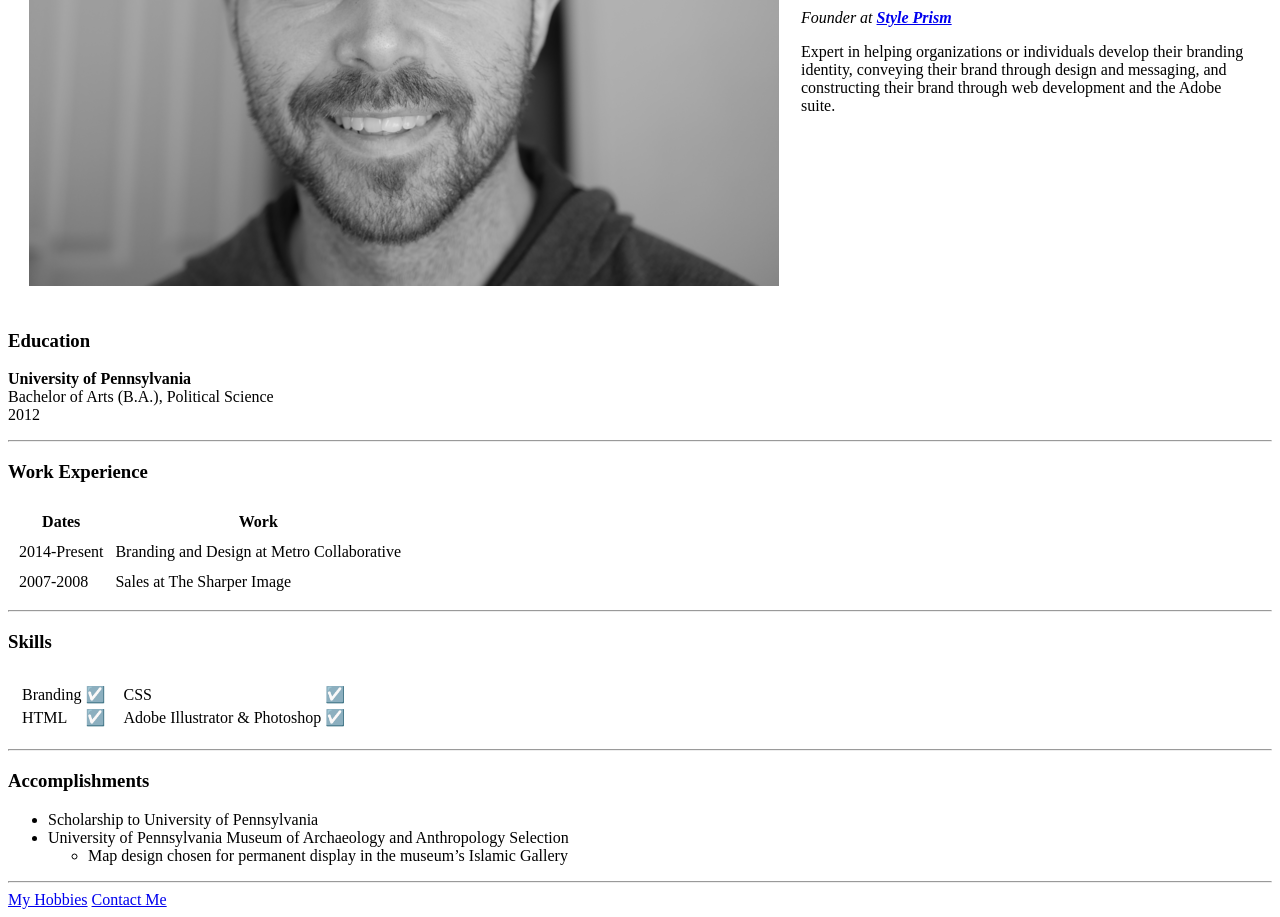
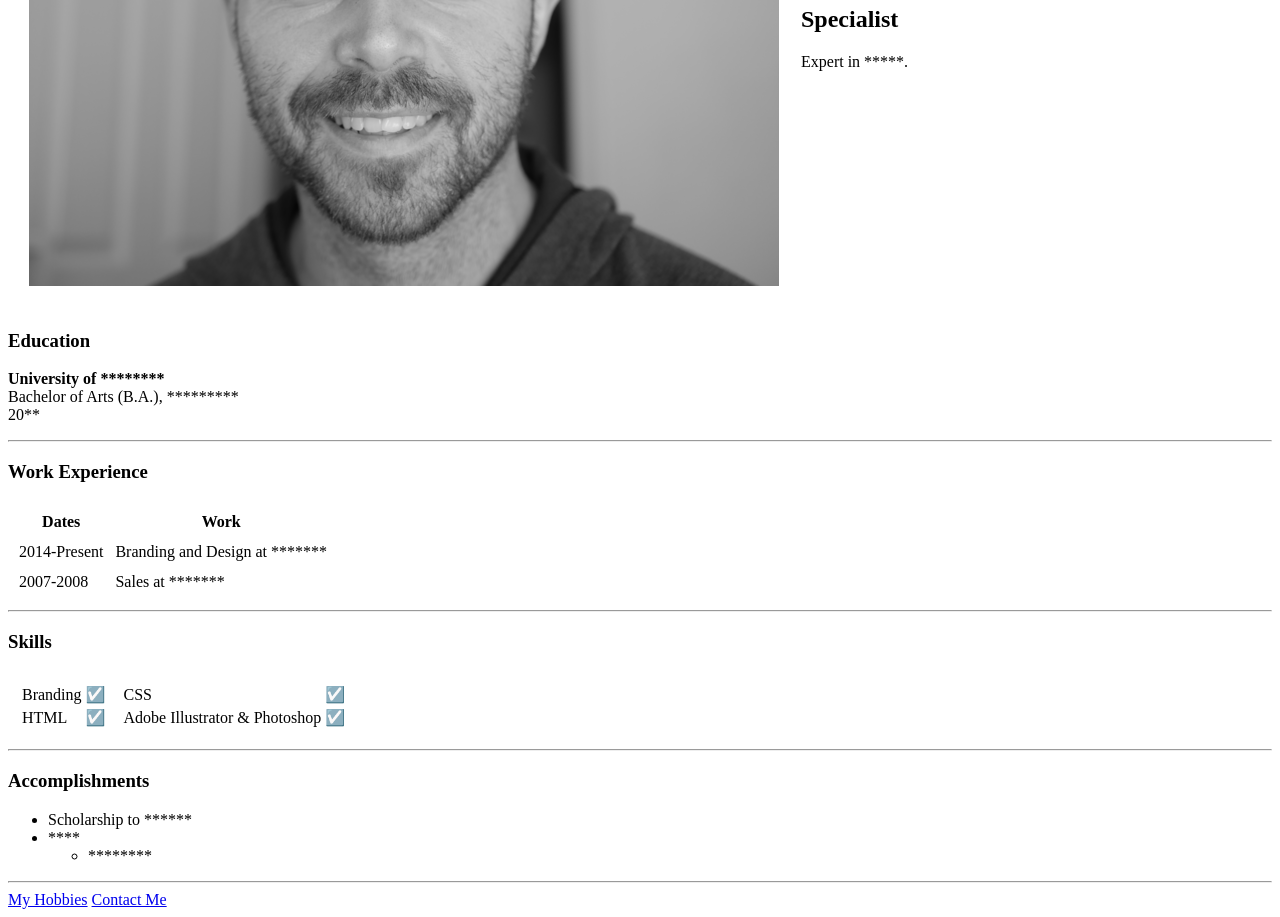
Before and after one commit to ramseydennis/cv, a plain HTML site: page index.html in a window 1280 px wide. Shown: the part 306-1223 px from the top of the page. Drawn offline with Linux system fonts and the light colour scheme.

Commit message:
Update index.html

```diff
--- a/index.html
+++ b/index.html
@@ -14,9 +14,9 @@
       </td>
       <td>
         <h1>Ramsey</h1>
-        <h2>Branding, Design & Development Specialist</h2>
-        <p><em>Founder at <strong><a href="https://www.styleprism.net">Style Prism</a></strong></em></p>
-        <p>Expert in helping organizations or individuals develop their branding identity, conveying their brand through design and messaging, and constructing their brand through web development and the Adobe suite.
+        <h2>Specialist</h2>
+
+        <p>Expert in *****.
         </p>
 
 
@@ -26,9 +26,9 @@
 
   <h3>Education</h3>
   <p>
-    <strong>University of Pennsylvania</strong><br>
-    Bachelor of Arts (B.A.), Political Science<br>
-    2012
+    <strong>University of ********</strong><br>
+    Bachelor of Arts (B.A.), *********<br>
+    20**
   </p>
   <hr>
 
@@ -51,7 +51,7 @@
           2014-Present
         </td>
         <td>
-          Branding and Design at Metro Collaborative
+          Branding and Design at *******
         </td>
       </tr>
       <tr>
@@ -59,7 +59,7 @@
           2007-2008
         </td>
         <td>
-          Sales at The Sharper Image
+          Sales at *******
         </td>
       </tr>
     </tbody>
@@ -114,12 +114,12 @@
   <h3>Accomplishments</h3>
   <ul>
     <li>
-      Scholarship to University of Pennsylvania
+      Scholarship to ******
     </li>
-    <li>University of Pennsylvania Museum of Archaeology and Anthropology Selection</li>
+    <li>****</li>
       <ul>
         <li>
-          Map design chosen for permanent display in the museum’s Islamic Gallery
+          ********
         </li>
 
       </ul>
```
